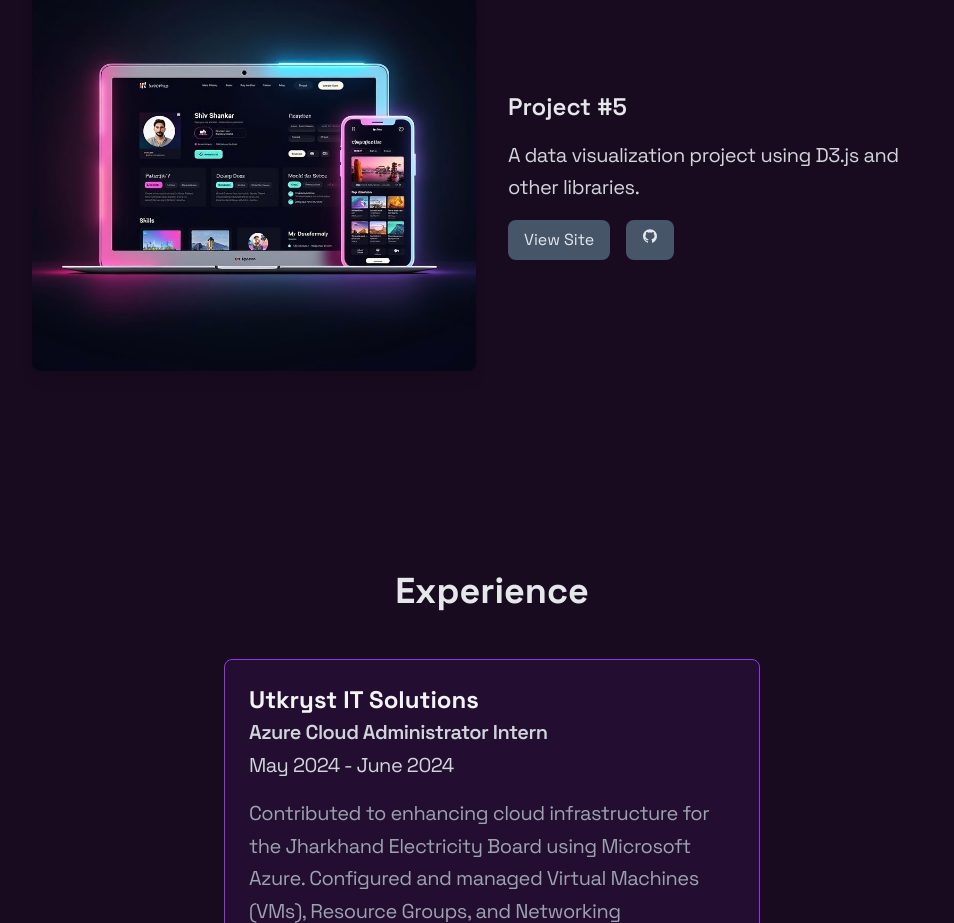
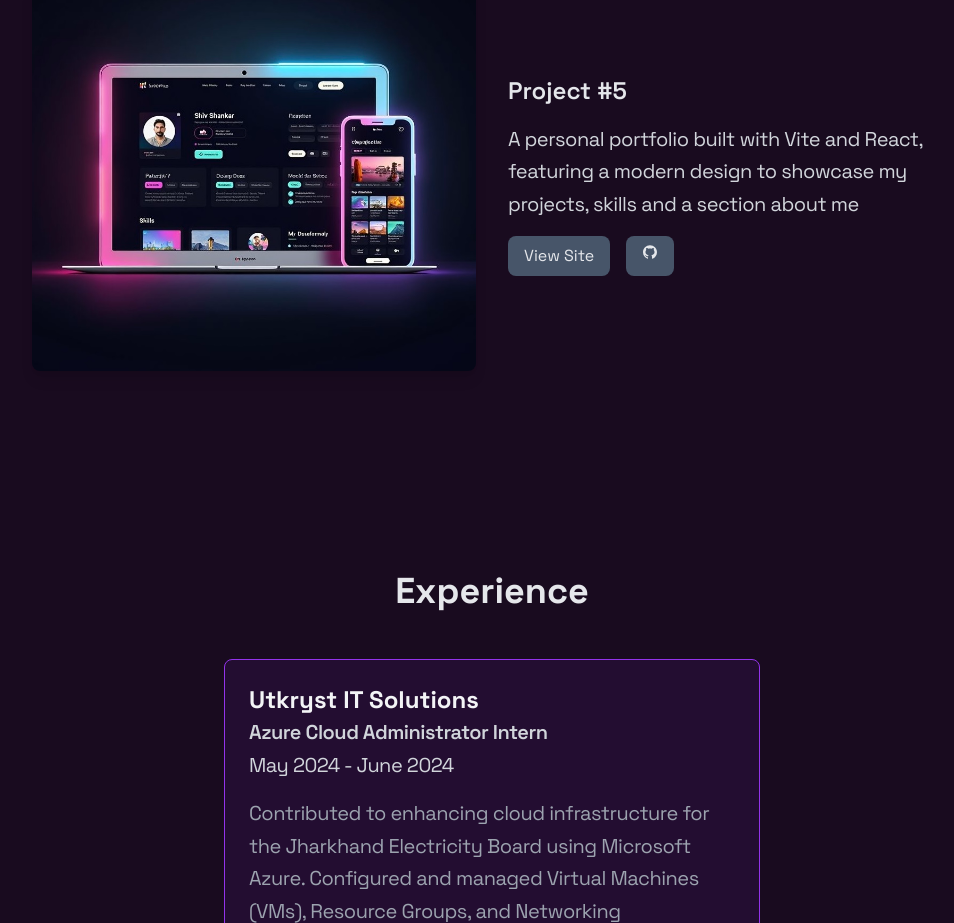
Before and after one commit to shankershiv3112/prsonal_portfolio, a React (Vite) app: page / in a window 1280 px wide. Shown: the part 3040-3963 px from the top of the page, without its empty margins (148-1102 px from the left). Built offline with nearby package versions, Linux system fonts and the light colour scheme.

Commit message:
Update Portfolio.jsx

```diff
--- a/src/components/Portfolio.jsx
+++ b/src/components/Portfolio.jsx
@@ -47,10 +47,10 @@ const projects = [
     {
       img: project6,
       title: "Project #5",
-      description: "A data visualization project using D3.js and other libraries.",
+      description: "A personal portfolio built with Vite and React, featuring a modern design to showcase my projects, skills and a section about me",
       links: {
         site: "#",
-        github: "#",
+        github: "https://github.com/shankershiv3112/prsonal_portfolio",
       },
     },
   ]
```
